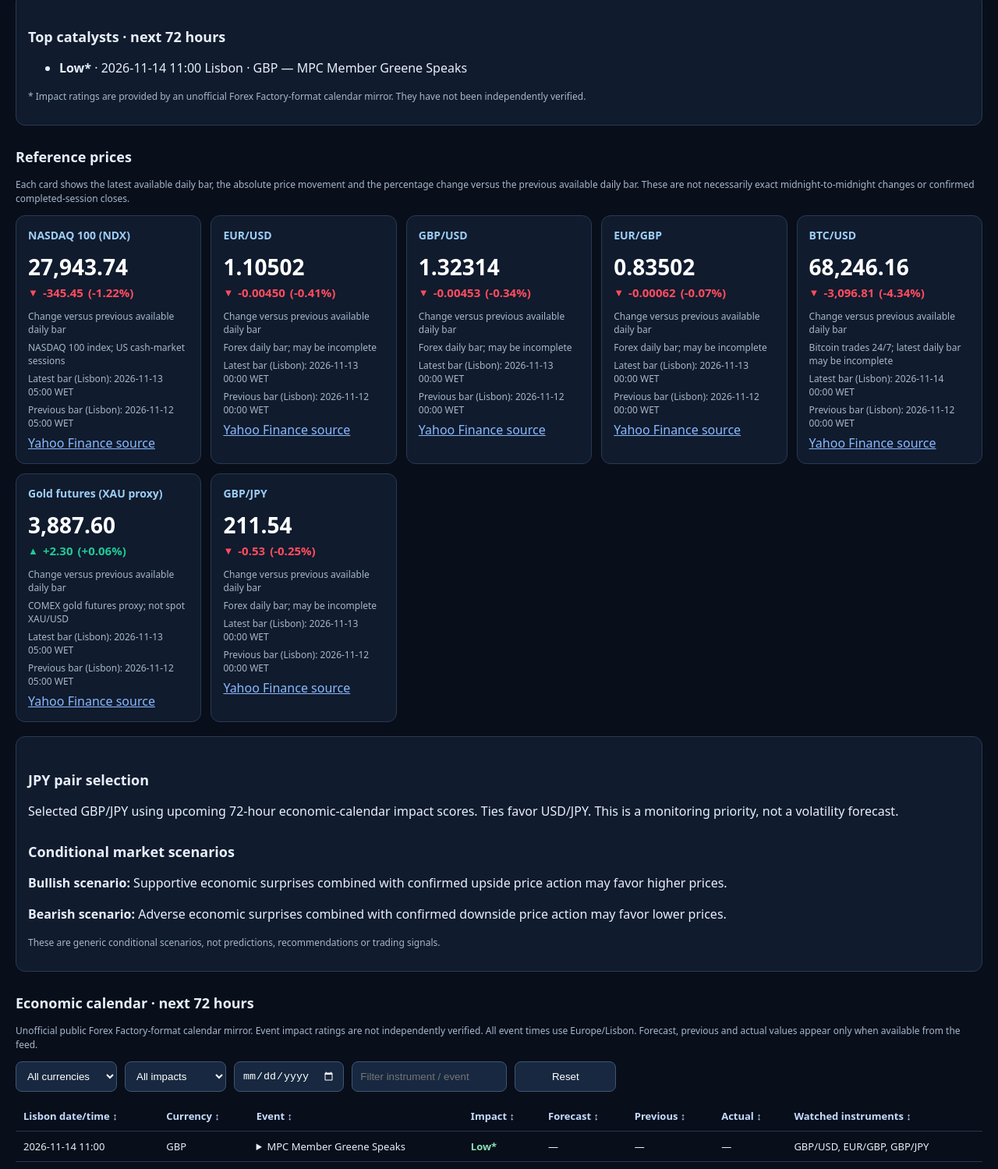
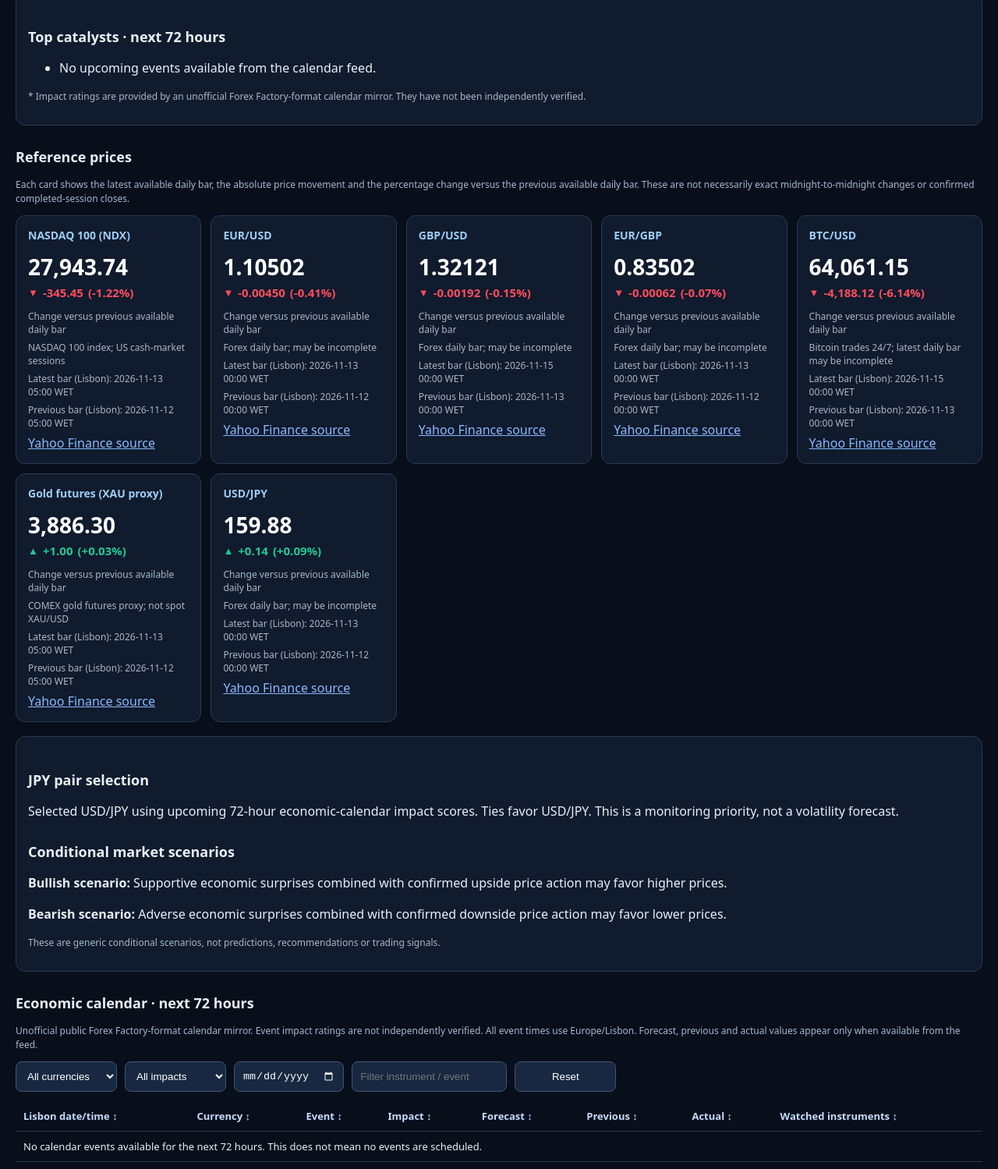
Before and after one commit to bigbrother-gpt/trading-dashboard, a plain HTML site: page archive/trading_dashboard.html in a window 1280 px wide. Shown: the part 321-1820 px from the top of the page at 78% size. Drawn offline with Linux system fonts and the light colour scheme.

Commit message:
Update daily trading dashboard

```diff
--- a/archive/trading_dashboard.html
+++ b/archive/trading_dashboard.html
@@ -10,7 +10,7 @@
 >
 
 <title>
-Daily Trading Intelligence · 2026-11-14
+Daily Trading Intelligence · 2026-11-15
 </title>
 
 <style>
@@ -240,7 +240,7 @@ summary {
 
 <p class="lead">
     Fixed reference snapshot
-    · 2026-11-14
+    · 2026-11-15
     · Lisbon time
     · No live charts
 </p>
@@ -258,7 +258,7 @@ summary {
 
     <div>
         Last generated:
-        <strong>2026-11-14 00:28 WET</strong>
+        <strong>2026-11-15 00:26 WET</strong>
     </div>
 
     <div>
@@ -273,15 +273,7 @@ summary {
     <h2>Top catalysts · next 72 hours</h2>
 
     <ul>
-
-        <li>
-            <b>Low*</b>
-            · 2026-11-14
-            11:00 Lisbon
-            · GBP
-            — MPC Member Greene Speaks
-        </li>
-
+        <li>No upcoming events available from the calendar feed.</li>
     </ul>
 
     <p class="muted">
@@ -403,14 +395,14 @@ summary {
         </div>
 
         <div class="ticker-price">
-            1.32314
+            1.32121
         </div>
 
 
         <div class="ticker-change down">
             <span class="ticker-arrow">▼</span>
-            <span>-0.00453</span>
-            <span>(-0.34%)</span>
+            <span>-0.00192</span>
+            <span>(-0.15%)</span>
         </div>
 
 
@@ -424,12 +416,12 @@ summary {
 
         <div class="muted">
             Latest bar (Lisbon):
-            2026-11-13 00:00 WET
+            2026-11-15 00:00 WET
         </div>
 
         <div class="muted">
             Previous bar (Lisbon):
-            2026-11-12 00:00 WET
+            2026-11-13 00:00 WET
         </div>
 
         <a
@@ -495,14 +487,14 @@ summary {
         </div>
 
         <div class="ticker-price">
-            68,246.16
+            64,061.15
         </div>
 
 
         <div class="ticker-change down">
             <span class="ticker-arrow">▼</span>
-            <span>-3,096.81</span>
-            <span>(-4.34%)</span>
+            <span>-4,188.12</span>
+            <span>(-6.14%)</span>
         </div>
 
 
@@ -516,12 +508,12 @@ summary {
 
         <div class="muted">
             Latest bar (Lisbon):
-            2026-11-14 00:00 WET
+            2026-11-15 00:00 WET
         </div>
 
         <div class="muted">
             Previous bar (Lisbon):
-            2026-11-12 00:00 WET
+            2026-11-13 00:00 WET
         </div>
 
         <a
@@ -541,14 +533,14 @@ summary {
         </div>
 
         <div class="ticker-price">
-            3,887.60
+            3,886.30
         </div>
 
 
         <div class="ticker-change up">
             <span class="ticker-arrow">▲</span>
-            <span>+2.30</span>
-            <span>(+0.06%)</span>
+            <span>+1.00</span>
+            <span>(+0.03%)</span>
         </div>
 
 
@@ -583,18 +575,18 @@ summary {
     <article class="tile">
 
         <div class="sub">
-            GBP/JPY
+            USD/JPY
         </div>
 
         <div class="ticker-price">
-            211.54
+            159.88
         </div>
 
 
-        <div class="ticker-change down">
-            <span class="ticker-arrow">▼</span>
-            <span>-0.53</span>
-            <span>(-0.25%)</span>
+        <div class="ticker-change up">
+            <span class="ticker-arrow">▲</span>
+            <span>+0.14</span>
+            <span>(+0.09%)</span>
         </div>
 
 
@@ -617,7 +609,7 @@ summary {
         </div>
 
         <a
-            href="https://finance.yahoo.com/quote/GBPJPY%3DX"
+            href="https://finance.yahoo.com/quote/JPY%3DX"
             target="_blank"
             rel="noopener noreferrer"
         >
@@ -636,7 +628,7 @@ summary {
     <h2>JPY pair selection</h2>
 
     <p>
-        Selected GBP/JPY using upcoming 72-hour economic-calendar impact scores. Ties favor USD/JPY. This is a monitoring priority, not a volatility forecast.
+        Selected USD/JPY using upcoming 72-hour economic-calendar impact scores. Ties favor USD/JPY. This is a monitoring priority, not a volatility forecast.
     </p>
 
     <h2>Conditional market scenarios</h2>
@@ -727,59 +719,13 @@ summary {
 
 <tbody id="rows">
 
-    <tr
-        data-currency="GBP"
-        data-impact="Low"
-        data-date="2026-11-14"
-        data-search="mpc member greene speaks gbp/usd, eur/gbp, gbp/jpy"
-    >
-        <td>
-            2026-11-14
-            11:00
-        </td>
-
-        <td>
-            GBP
-        </td>
-
-        <td>
-            <details>
-                <summary>
-                    MPC Member Greene Speaks
-                </summary>
-
-                <small>
-                    Instruments to monitor:
-                    GBP/USD, EUR/GBP, GBP/JPY.
-                    Market reaction depends on the
-                    actual-versus-forecast surprise
-                    and wider market conditions.
-                </small>
-            </details>
-        </td>
-
-        <td>
-            <span class="impact low">
-                Low*
-            </span>
-        </td>
-
-        <td>
-            —
-        </td>
-
-        <td>
-            —
-        </td>
-
-        <td>
-            —
-        </td>
-
-        <td>
-            GBP/USD, EUR/GBP, GBP/JPY
-        </td>
-    </tr>
+        <tr>
+            <td colspan="8">
+                No calendar events available for the
+                next 72 hours. This does not mean
+                no events are scheduled.
+            </td>
+        </tr>
 
 </tbody>
 
--- a/data/latest.json
+++ b/data/latest.json
@@ -1,5 +1,5 @@
 {
-  "date": "2026-11-14",
+  "date": "2026-11-15",
   "file": "archive/trading_dashboard.html",
-  "published_at": "2026-11-14T00:28:48Z"
+  "published_at": "2026-11-15T00:26:00Z"
 }
```
Also changed, not shown: data/prices.json (+21 -21 lines).
